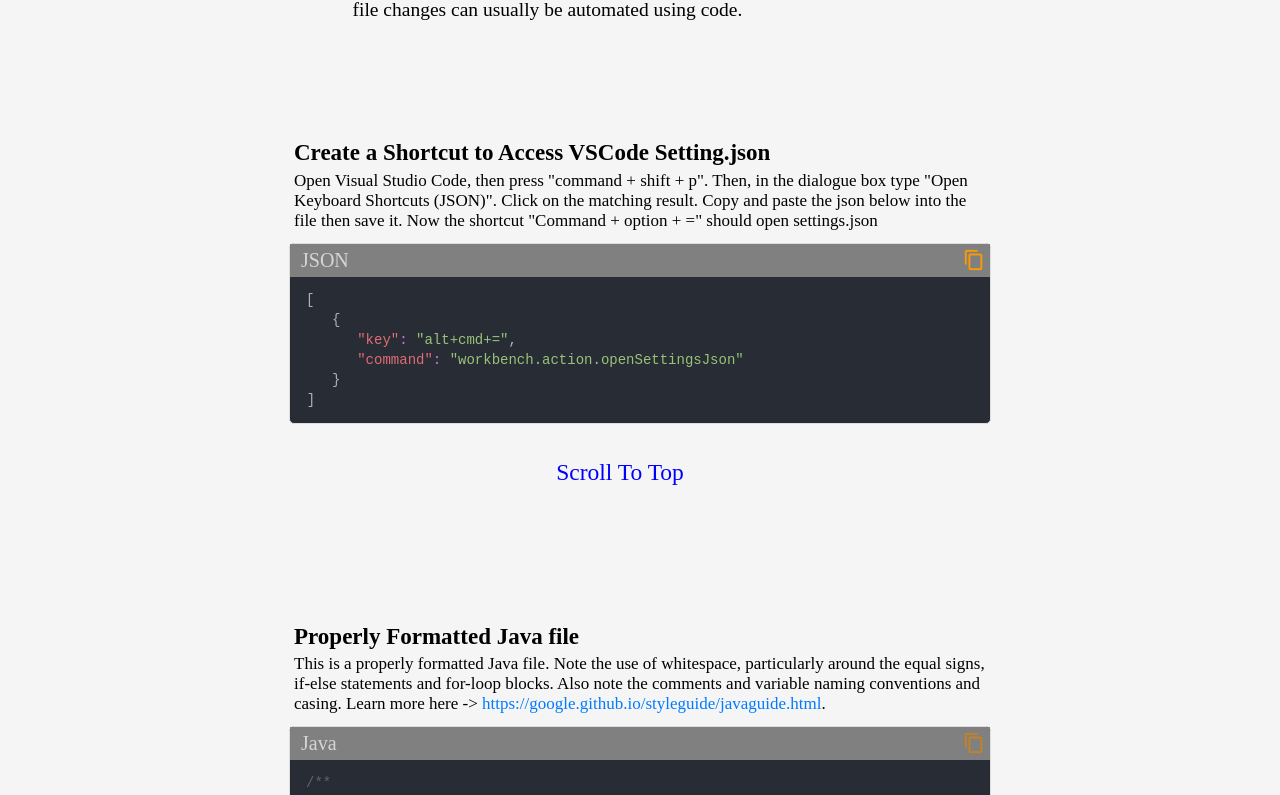
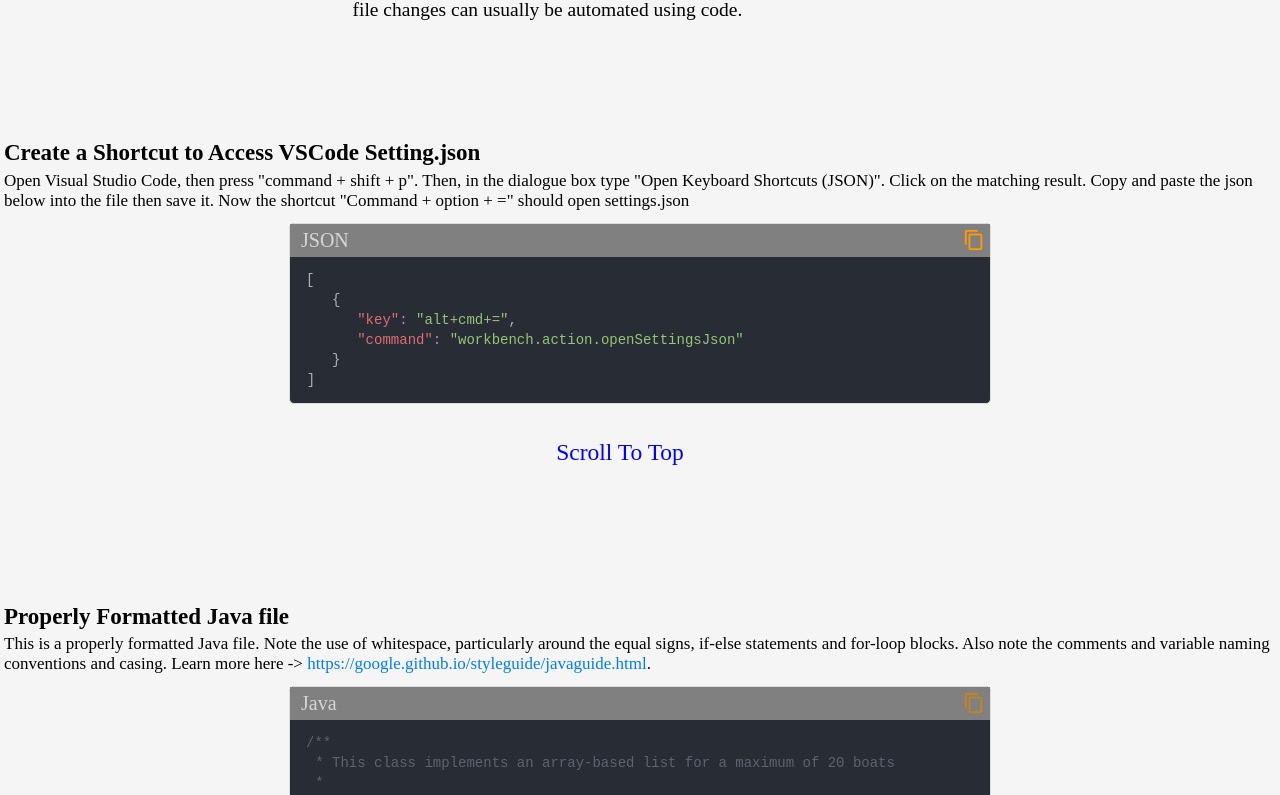
Before and after one commit to MichaelT-178/ForGuy, a Vue app: page /compsci/CompSciTips in a window 1280 px wide. Shown: the part 2785-3580 px from the top of the page. Built offline with nearby package versions, Linux system fonts and the light colour scheme.

Commit message:
Added width adjustment

```diff
--- a/src/components/Code/CodeBlock.vue
+++ b/src/components/Code/CodeBlock.vue
@@ -1,6 +1,6 @@
 <template>
   <div class="container">
-    <div class="text-container">
+    <div :class="text-container">
       <h2 v-if="codeInfo.Name" class="code-name">{{ codeInfo.Name }}</h2>
       <p v-if="codeInfo.Description" class="description" v-html="highlightLinkText(codeInfo.Description)"></p>
     </div>
@@ -20,7 +20,7 @@
 
 
 <script setup>
-import { ref, computed } from 'vue';
+import { ref, computed, watchEffect } from 'vue';
 import { highlightLinkText } from '../../components/FormatLinks.vue'
 import Prism from 'prismjs';
 import 'prismjs/components/prism-python';
@@ -44,6 +44,7 @@ const props = defineProps({
     required: true,
   },
 });
+
 
 const copyIcon = ref('content_copy');
 
@@ -95,6 +96,10 @@ const getLanguageColor = computed(() => {
 
 });
 
+watchEffect(() => {
+  document.documentElement.style.setProperty('--dynamic-width', props.codeInfo.Name === '' ? '640px' : '700px');
+});
+
 </script>
 
 
@@ -106,7 +111,7 @@ const getLanguageColor = computed(() => {
 }
 
 .text-container {
-  max-width: 700px;
+  max-width: var(--dynamic-width);
 }
 
 .code-name {
@@ -121,7 +126,7 @@ const getLanguageColor = computed(() => {
 }
 
 .code-block {
-  width: 700px;
+  width: var(--dynamic-width);
   margin: 20px 0;
   border: 1px solid #ddd;
   border-radius: 5px;
```
